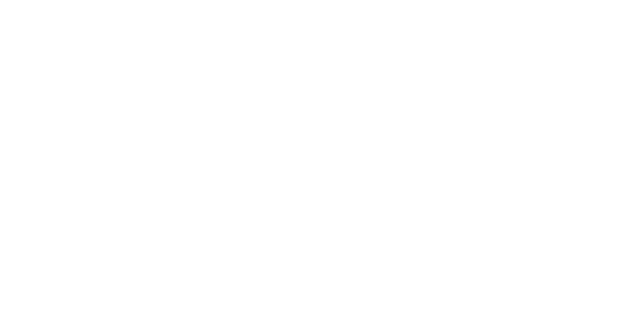
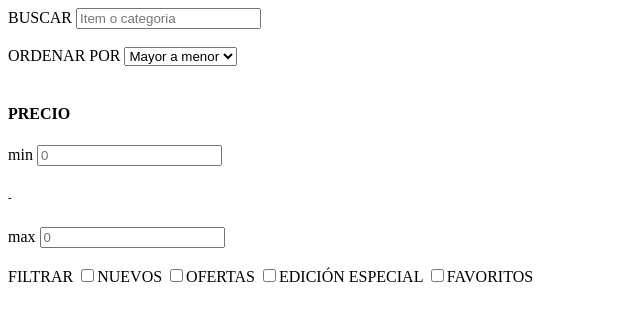
Before and after one commit to maposdev/codoacodo-nodejs-grupo1, a plain HTML site: page html/shop.html in a window 1280 px wide. Shown: the whole page, without its empty margins (0-640 px from the left). Drawn offline with Linux system fonts and the light colour scheme.

Commit message:
Update shop.html
código de búsqueda

```diff
--- a/html/shop.html
+++ b/html/shop.html
@@ -7,6 +7,31 @@
     <title>Shop</title>
 </head>
 <body>
+        <aside> <!--inicio del buscador-->
+        <form action="buscar" method="get">
+            <label for="Item">BUSCAR</label>
+            <input type="search" placeholder="Item o categoria" name="search" id="Item">
+            <br><br>
+            <label for="orden">ORDENAR POR</label>
+            <select name="ord" id="orden">
+                <option value="mayoramenor">Mayor a menor</option>
+                <option value="menoramayor">Menor a menor</option>
+            </select>
+            <br><br>
+            <h4>PRECIO</h4>
+            <label for="precio">min</label>
+            <input type="number" placeholder="0" id="precio">
+            <h6>-</h6>
+            <label for="precio">max</label>
+            <input type="number" placeholder="0" id="precio">
+            <br><br>
+            <label for="Filtrar">FILTRAR</label>
+            <input type="checkbox" name="filtrar" id="Filtrar">NUEVOS
+            <input type="checkbox" name="filtrar" id="Filtrar">OFERTAS
+            <input type="checkbox" name="filtrar" id="Filtrar">EDICIÓN ESPECIAL
+            <input type="checkbox" name="filtrar" id="Filtrar">FAVORITOS
 
+        </form> <!--fin del buscador-->
+    </aside>
 </body>
 </html>
```
